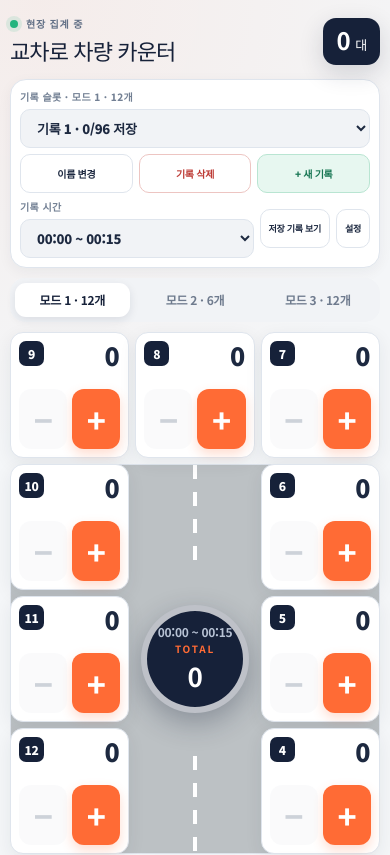
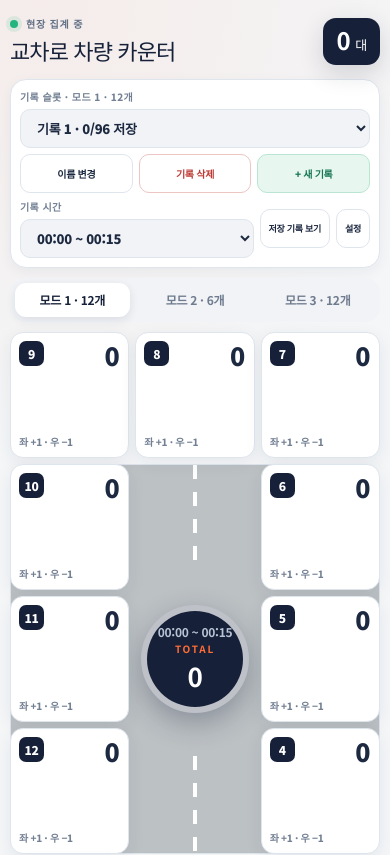
Before and after one commit to tjrud/intersection-vehicle-counter-dashboard, a Next.js app: page / in a window 390 px wide. Shown: the top 855 px of the page. Built offline with nearby package versions, Linux system fonts and the light colour scheme.

Commit message:
Add selectable counter controls

```diff
--- a/app/globals.css
+++ b/app/globals.css
@@ -71,19 +71,22 @@ h1 { margin:0; color:var(--navy); font-size:clamp(26px,3vw,38px); letter-spacing
 .counter { position:relative; z-index:2; display:grid; grid-template-columns:1fr auto; grid-template-rows:auto 1fr; gap:6px 12px; padding:13px; background:var(--surface); border:1px solid var(--line); border-radius:18px; box-shadow:0 5px 18px rgba(25,39,63,.07); }
 .counter-n1{grid-area:n1}.counter-n2{grid-area:n2}.counter-n3{grid-area:n3}.counter-w1{grid-area:w1}.counter-w2{grid-area:w2}.counter-w3{grid-area:w3}.counter-e1{grid-area:e1}.counter-e2{grid-area:e2}.counter-e3{grid-area:e3}.counter-s1{grid-area:s1}.counter-s2{grid-area:s2}.counter-s3{grid-area:s3}
 .counter-p2{grid-area:p2}.counter-p3{grid-area:p3}.counter-p4{grid-area:p4}.counter-p6{grid-area:p6}.counter-p7{grid-area:p7}.counter-p8{grid-area:p8}
-.box-counter { grid-template-columns:1fr; grid-template-rows:auto 1fr auto; color:#fff; cursor:pointer; user-select:none; touch-action:manipulation; transition:transform .1s,filter .15s,box-shadow .15s; }
+.click-counter { cursor:pointer; user-select:none; touch-action:manipulation; transition:transform .1s,filter .15s,box-shadow .15s; }
+.click-counter:not(.box-counter) { grid-template-columns:1fr; grid-template-rows:auto 1fr auto; }
+.box-counter { grid-template-columns:1fr; grid-template-rows:auto 1fr auto; color:#fff; }
 .box-counter.movement-left { --movement-color:var(--left-turn); background:var(--movement-color); }
 .box-counter.movement-straight { --movement-color:var(--straight); background:var(--movement-color); }
 .box-counter.movement-right { --movement-color:var(--right-turn); background:var(--movement-color); }
 .box-counter .number-badge { color:var(--movement-color); background:#fff; }
 .box-counter.movement-straight { color:#123650; }
 .box-counter.movement-straight .number-badge { color:#174d73; }
-.box-counter.movement-straight .box-action-hint { color:#214b68; }
-.box-counter:hover { filter:brightness(.985); box-shadow:0 8px 22px rgba(25,39,63,.12); }
-.box-counter:active { transform:scale(.97); }
-.box-counter:focus-visible { outline:3px solid rgba(255,107,53,.4); outline-offset:2px; }
+.box-counter.movement-straight .counter-action-hint { color:#214b68; }
+.click-counter:hover { filter:brightness(.985); box-shadow:0 8px 22px rgba(25,39,63,.12); }
+.click-counter:active { transform:scale(.97); }
+.click-counter:focus-visible { outline:3px solid rgba(255,107,53,.4); outline-offset:2px; }
 .box-counter output { align-self:end; padding:0; }
-.box-action-hint { color:rgba(255,255,255,.82); font-size:10px; font-weight:800; }
+.counter-action-hint { color:var(--muted); font-size:10px; font-weight:800; }
+.box-counter .counter-action-hint { color:rgba(255,255,255,.82); }
 .number-badge { display:grid; place-items:center; width:31px; height:31px; color:white; background:var(--navy); border-radius:9px; font-size:14px; font-weight:900; }
 output { align-self:center; padding-left:2px; font-size:clamp(30px,3.2vw,46px); font-weight:900; letter-spacing:-.06em; line-height:1; font-variant-numeric:tabular-nums; }
 .controls { display:flex; align-items:center; gap:7px; grid-row:1/3; grid-column:2; }
@@ -142,6 +145,11 @@ tbody tr.has-data th { color:var(--orange-dark); }
 .theme-options button { display:flex; align-items:center; gap:12px; min-height:68px; padding:12px; color:var(--ink); background:var(--surface-soft); border:2px solid transparent; border-radius:14px; text-align:left; cursor:pointer; }
 .theme-options button.selected,.sound-options button.selected{border-color:var(--orange)}
 .theme-options span { display:flex; flex-direction:column; }.theme-options b{font-size:14px}.theme-options small{margin-top:3px;color:var(--muted);font-size:11px;line-height:1.35}
+.input-style-options { display:grid; grid-template-columns:repeat(2,1fr); gap:8px; }
+.input-style-options button { display:flex; flex-direction:column; align-items:flex-start; gap:4px; min-height:67px; padding:13px 15px; color:var(--ink); background:var(--surface-soft); border:2px solid transparent; border-radius:13px; cursor:pointer; }
+.input-style-options button.selected { border-color:var(--orange); background:var(--surface); }
+.input-style-options b { font-size:14px; }.input-style-options small{color:var(--muted);font-size:11px;font-weight:650}
+.input-style-note { margin:8px 2px 0; color:var(--muted); font-size:11px; font-weight:650; }
 .swatch { display:block; width:36px; height:36px; flex:0 0 auto; border:1px solid #abb4bf; border-radius:50%; }.swatch.light{background:#fff}.swatch.dark{background:#151b22}.swatch.green{background:#dfeadf}
 .sound-toggle { display:flex; align-items:center; justify-content:space-between; padding:16px; background:var(--surface-soft); border-radius:14px; cursor:pointer; }.sound-toggle span{display:flex;flex-direction:column}.sound-toggle b{font-size:15px}.sound-toggle small{margin-top:4px;color:var(--muted);font-size:12px}.sound-toggle input{position:absolute;opacity:0}.sound-toggle i{position:relative;width:52px;height:30px;background:#aeb7c2;border-radius:999px;transition:.2s}.sound-toggle i::after{content:"";position:absolute;top:3px;left:3px;width:24px;height:24px;background:white;border-radius:50%;transition:.2s;box-shadow:0 2px 5px rgba(0,0,0,.2)}.sound-toggle input:checked+i{background:var(--orange)}.sound-toggle input:checked+i::after{translate:22px 0}
 .sound-options { display:grid; grid-template-columns:repeat(3,1fr); gap:8px; margin-top:11px; }.sound-options button{height:46px;color:var(--ink);background:var(--surface-soft);border:2px solid transparent;border-radius:11px;font-size:13px;font-weight:800;cursor:pointer}.sound-options button:disabled,.sound-preview:disabled{opacity:.4;cursor:default}
@@ -175,9 +183,9 @@ tbody tr.has-data th { color:var(--orange-dark); }
   .record-toolbar{align-items:center;padding:9px;gap:6px}.time-field{flex:1}.time-field select{width:100%;min-width:0;height:39px;font-size:13px}.record-set-field{flex:1 0 100%;width:100%}.record-set-controls{width:100%}.record-set-field select{flex:1 0 100%}.new-record,.rename-record,.delete-record{flex:1;height:39px;padding:0 8px;font-size:10px}.record-rename{width:100%}.record-delete-confirm{flex-wrap:wrap}.record-delete-confirm span{flex:1 0 100%}.record-delete-confirm button{flex:1}.save-status{display:none}.sheet-open,.settings-open{height:39px;padding:0 8px;font-size:9px}
   .mode-switch{width:100%;margin-bottom:10px}.mode-switch button{justify-content:center;min-width:0;width:33.333%;padding:8px 4px}.mode-switch button b{font-size:12px}.mode-switch button span{display:none}.movement-legend{width:100%;flex-wrap:wrap;margin-top:-3px}.movement-legend small{flex-basis:100%;margin-left:0}
   .full-layout{grid-template-columns:repeat(3,1fr);grid-template-rows:repeat(5,130px);gap:6px;min-height:674px}.photo-layout{grid-template-columns:repeat(3,1fr);grid-template-rows:repeat(4,142px);gap:6px;min-height:586px}
-  .counter{display:flex;flex-direction:column;gap:4px;padding:8px;border-radius:13px}.number-badge{width:25px;height:25px;border-radius:7px;font-size:12px}output{position:absolute;top:10px;right:10px;font-size:25px}.box-counter output{position:absolute;top:10px;right:10px}.box-action-hint{margin-top:auto}.controls{width:100%;margin-top:auto;gap:5px}.controls button{width:50%;height:64px;border-radius:12px;font-size:32px}.photo-layout .controls button{width:50%;height:72px;font-size:36px}.intersection{border-radius:17px}.center-mark{width:108px;border-width:6px}.center-mark strong{font-size:26px}
+  .counter{display:flex;flex-direction:column;gap:4px;padding:8px;border-radius:13px}.number-badge{width:25px;height:25px;border-radius:7px;font-size:12px}output{position:absolute;top:10px;right:10px;font-size:25px}.box-counter output{position:absolute;top:10px;right:10px}.counter-action-hint{margin-top:auto}.controls{width:100%;margin-top:auto;gap:5px}.controls button{width:50%;height:64px;border-radius:12px;font-size:32px}.photo-layout .controls button{width:50%;height:72px;font-size:36px}.intersection{border-radius:17px}.center-mark{width:108px;border-width:6px}.center-mark strong{font-size:26px}
   .footer-bar{align-items:flex-end}.footer-bar p{display:none}.footer-actions{width:100%;justify-content:flex-end}.save-next{flex:1;max-width:240px}.reset-confirm{flex-wrap:wrap;justify-content:flex-end;max-width:220px}.reset-confirm span{width:100%;text-align:right}
-  .modal-backdrop{padding:8px}.sheet-modal{max-height:94vh;border-radius:14px}.sheet-modal header{align-items:flex-start;padding:13px}.sheet-modal h2{font-size:18px}.sheet-actions{flex-wrap:wrap;justify-content:flex-end}.sheet-actions button{height:34px;padding:0 9px}.table-wrap{font-size:10px}th,td{min-width:48px;padding:7px 6px}tbody th{min-width:112px}.settings-modal{max-height:94vh;border-radius:16px}.settings-body{padding:18px;gap:22px}.theme-options{grid-template-columns:1fr}.theme-options button{min-height:60px;padding:10px}.settings-modal header{padding:18px}.settings-modal h2{font-size:25px}.settings-modal header p{font-size:13px}.settings-body legend{font-size:15px}.counter-sound-heading{align-items:flex-start;flex-direction:column;gap:3px}.sound-mode-switch button{font-size:10px}.counter-sound-grid{grid-template-columns:repeat(2,1fr)}
+  .modal-backdrop{padding:8px}.sheet-modal{max-height:94vh;border-radius:14px}.sheet-modal header{align-items:flex-start;padding:13px}.sheet-modal h2{font-size:18px}.sheet-actions{flex-wrap:wrap;justify-content:flex-end}.sheet-actions button{height:34px;padding:0 9px}.table-wrap{font-size:10px}th,td{min-width:48px;padding:7px 6px}tbody th{min-width:112px}.settings-modal{max-height:94vh;border-radius:16px}.settings-body{padding:18px;gap:22px}.theme-options{grid-template-columns:1fr}.theme-options button{min-height:60px;padding:10px}.input-style-options{grid-template-columns:1fr}.settings-modal header{padding:18px}.settings-modal h2{font-size:25px}.settings-modal header p{font-size:13px}.settings-body legend{font-size:15px}.counter-sound-heading{align-items:flex-start;flex-direction:column;gap:3px}.sound-mode-switch button{font-size:10px}.counter-sound-grid{grid-template-columns:repeat(2,1fr)}
   .excel-import{grid-template-columns:1fr 1fr;padding:12px 13px}.excel-import>div{grid-column:1/3}.excel-file,.excel-fill{width:100%}.excel-import .excel-message{grid-column:1/3}
 }
 @media(max-width:390px){.full-layout{grid-template-rows:repeat(5,126px);min-height:654px}.photo-layout{grid-template-rows:repeat(4,136px);min-height:562px}.controls button{height:60px}}
--- a/app/page.tsx
+++ b/app/page.tsx
@@ -24,6 +24,7 @@ const boxMode = [
 type Mode = "full" | "photo" | "box";
 type Movement = "left" | "straight" | "right";
 type Theme = "light" | "dark" | "green";
+type InputStyle = "card" | "buttons";
 type SoundName = "click" | "clack" | "soft";
 type CounterSound = SoundName | "default";
 type CounterSounds = Record<Mode, Record<number, CounterSound>>;
@@ -121,6 +122,7 @@ export default function Home() {
   const [showSettings, setShowSettings] = useState(false);
   const [copyState, setCopyState] = useState("표 복사");
   const [theme, setTheme] = useState<Theme>("light");
+  const [inputStyle, setInputStyle] = useState<InputStyle>("card");
   const [soundOn, setSoundOn] = useState(false);
   const [soundName, setSoundName] = useState<SoundName>("click");
   const [counterSounds, setCounterSounds] = useState<CounterSounds>(emptyCounterSounds);
@@ -146,6 +148,7 @@ export default function Home() {
         setActiveRecordIds(migrated.activeRecordIds as ActiveRecordIds);
         setMode(parsed.mode === "photo" ? "photo" : parsed.mode === "box" ? "box" : "full");
         setTheme(["light", "dark", "green"].includes(parsed.theme) ? parsed.theme : "light");
+        setInputStyle(parsed.inputStyle === "buttons" ? "buttons" : "card");
         setSoundOn(Boolean(parsed.soundOn));
         setSoundName(["click", "clack", "soft"].includes(parsed.soundName) ? parsed.soundName : "click");
         setCounterSounds(normalizeCounterSounds(parsed.counterSounds));
@@ -158,8 +161,8 @@ export default function Home() {
   }, []);
 
   useEffect(() => {
-    if (ready) localStorage.setItem("intersection-timed-records-v3", JSON.stringify({ library, activeRecordIds, mode, theme, soundOn, soundName, counterSounds, volume }));
-  }, [library, activeRecordIds, mode, theme, soundOn, soundName, counterSounds, volume, ready]);
+    if (ready) localStorage.setItem("intersection-timed-records-v3", JSON.stringify({ library, activeRecordIds, mode, theme, inputStyle, soundOn, soundName, counterSounds, volume }));
+  }, [library, activeRecordIds, mode, theme, inputStyle, soundOn, soundName, counterSounds, volume, ready]);
 
   useEffect(() => {
     document.documentElement.dataset.theme = theme;
@@ -174,6 +177,7 @@ export default function Home() {
   const positions = mode === "full" ? fullMode : mode === "photo" ? photoMode : boxMode;
   const ids = mode === "photo" ? [2, 3, 4, 6, 7, 8] : Array.from({ length: 12 }, (_, i) => i + 1);
   const isBoxMode = mode === "box";
+  const usesCardControls = isBoxMode || inputStyle === "card";
   const modeRecordSets = library[mode];
   const activeRecordId = activeRecordIds[mode];
   const activeRecordSet = modeRecordSets.find((recordSet) => recordSet.id === activeRecordId) ?? modeRecordSets[0];
@@ -500,7 +504,7 @@ export default function Home() {
       <section className={`counter-panel ${mode === "photo" ? "photo-layout" : "full-layout"} ${isBoxMode ? "box-mode-layout" : ""}`} aria-label="번호별 차량 카운터">
         <div className="intersection" aria-hidden="true"><div className="road vertical-road" /><div className="road horizontal-road" /><div className="center-mark"><span>{slots[Number(slot)].label}</span><b>TOTAL</b><strong>{total}</strong></div></div>
         {positions.map(({ id, area }) => { const movement = movementOf(id); return (
-          <article className={`counter counter-${area} ${isBoxMode ? `box-counter movement-${movement}` : ""}`} key={`${mode}-${id}`} role={isBoxMode ? "button" : undefined} tabIndex={isBoxMode ? 0 : undefined} aria-label={isBoxMode ? `${id}번 ${movementName(movement)}, 좌클릭 추가, 우클릭 빼기, 현재 ${counts[id]}대` : undefined} onClick={isBoxMode ? () => changeCount(id, 1) : undefined} onContextMenu={isBoxMode ? (event) => { event.preventDefault(); changeCount(id, -1); } : undefined} onKeyDown={isBoxMode ? (event) => { if (event.key === "Enter" || event.key === " ") { event.preventDefault(); changeCount(id, 1); } } : undefined}><span className="number-badge">{id}</span><output aria-label={`${id}번 현재 ${counts[id]}대`}>{counts[id].toLocaleString()}</output>{isBoxMode ? <span className="box-action-hint">{movementName(movement)}</span> : <div className="controls"><button type="button" className="minus" onClick={() => changeCount(id, -1)} disabled={counts[id] === 0} aria-label={`${id}번 1대 빼기`}>−</button><button type="button" className="plus" onClick={() => changeCount(id, 1)} aria-label={`${id}번 1대 추가`}>+</button></div>}</article>
+          <article className={`counter counter-${area} ${usesCardControls ? "click-counter" : ""} ${isBoxMode ? `box-counter movement-${movement}` : ""}`} key={`${mode}-${id}`} role={usesCardControls ? "button" : undefined} tabIndex={usesCardControls ? 0 : undefined} aria-label={usesCardControls ? `${id}번${isBoxMode ? ` ${movementName(movement)}` : ""}, 좌클릭 추가, 우클릭 빼기, 현재 ${counts[id]}대` : undefined} onClick={usesCardControls ? () => changeCount(id, 1) : undefined} onContextMenu={usesCardControls ? (event) => { event.preventDefault(); changeCount(id, -1); } : undefined} onKeyDown={usesCardControls ? (event) => { if (event.key === "Enter" || event.key === " ") { event.preventDefault(); changeCount(id, 1); } } : undefined}><span className="number-badge">{id}</span><output aria-label={`${id}번 현재 ${counts[id]}대`}>{counts[id].toLocaleString()}</output>{usesCardControls ? <span className="counter-action-hint">{isBoxMode ? movementName(movement) : "좌 +1 · 우 −1"}</span> : <div className="controls"><button type="button" className="minus" onClick={() => changeCount(id, -1)} disabled={counts[id] === 0} aria-label={`${id}번 1대 빼기`}>−</button><button type="button" className="plus" onClick={() => changeCount(id, 1)} aria-label={`${id}번 1대 추가`}>+</button></div>}</article>
         ); })}
       </section>
 
@@ -537,6 +541,7 @@ export default function Home() {
                 <button type="button" className={theme === "dark" ? "selected" : ""} onClick={() => setTheme("dark")}><i className="swatch dark" /><span><b>검정색</b><small>어두운 환경</small></span></button>
                 <button type="button" className={theme === "green" ? "selected" : ""} onClick={() => setTheme("green")}><i className="swatch green" /><span><b>은은한 그린</b><small>눈이 편안한 색감</small></span></button>
               </div></fieldset>
+              <fieldset><legend>모드 1·2 조작 방식</legend><div className="input-style-options"><button type="button" className={inputStyle === "card" ? "selected" : ""} onClick={() => setInputStyle("card")}><b>카드 클릭</b><small>좌클릭 +1 · 우클릭 −1</small></button><button type="button" className={inputStyle === "buttons" ? "selected" : ""} onClick={() => setInputStyle("buttons")}><b>− / + 버튼</b><small>모바일에서 편리한 방식</small></button></div><p className="input-style-note">모드 3은 항상 카드 클릭 방식으로 작동합니다.</p></fieldset>
               <fieldset><legend>버튼 소리</legend><label className="sound-toggle"><span><b>소리 사용</b><small>− / + 버튼을 누를 때 재생</small></span><input type="checkbox" checked={soundOn} onChange={(e) => setSoundOn(e.target.checked)} /><i /></label>
                 <div className="sound-options">{soundNames.map((name) => <button type="button" key={name} disabled={!soundOn} className={soundName === name ? "selected" : ""} onClick={() => setSoundName(name)}>{soundLabel(name)}</button>)}</div>
                 <label className={`volume-control ${!soundOn ? "disabled" : ""}`}><span><b>볼륨</b><output>{volume}%</output></span><input type="range" min="0" max="100" step="5" value={volume} disabled={!soundOn} onChange={(e) => setVolume(Number(e.target.value))} aria-label="버튼 소리 볼륨" /></label>
```
Also changed, not shown: 2 other files (tests, documents, lock files or other folders).
